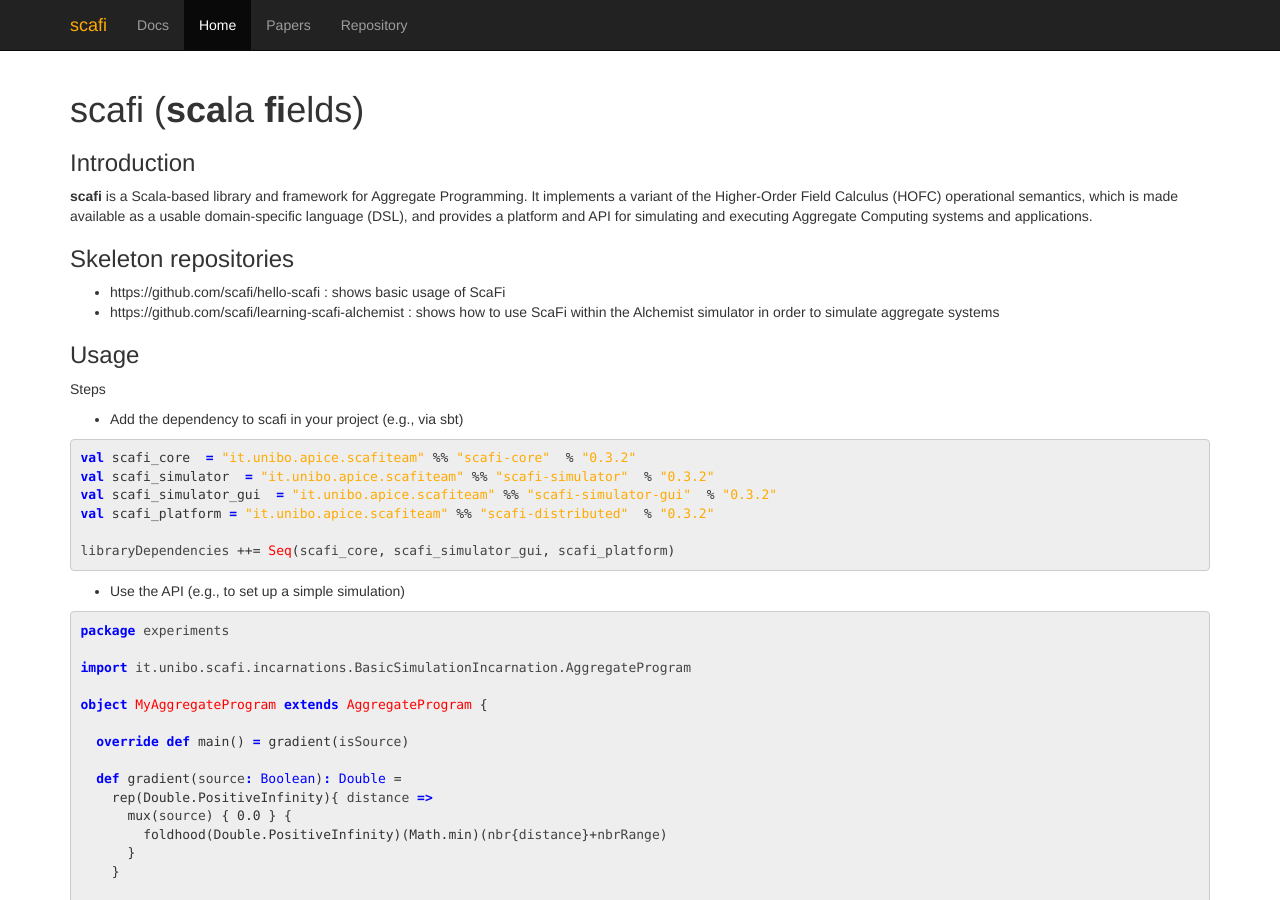
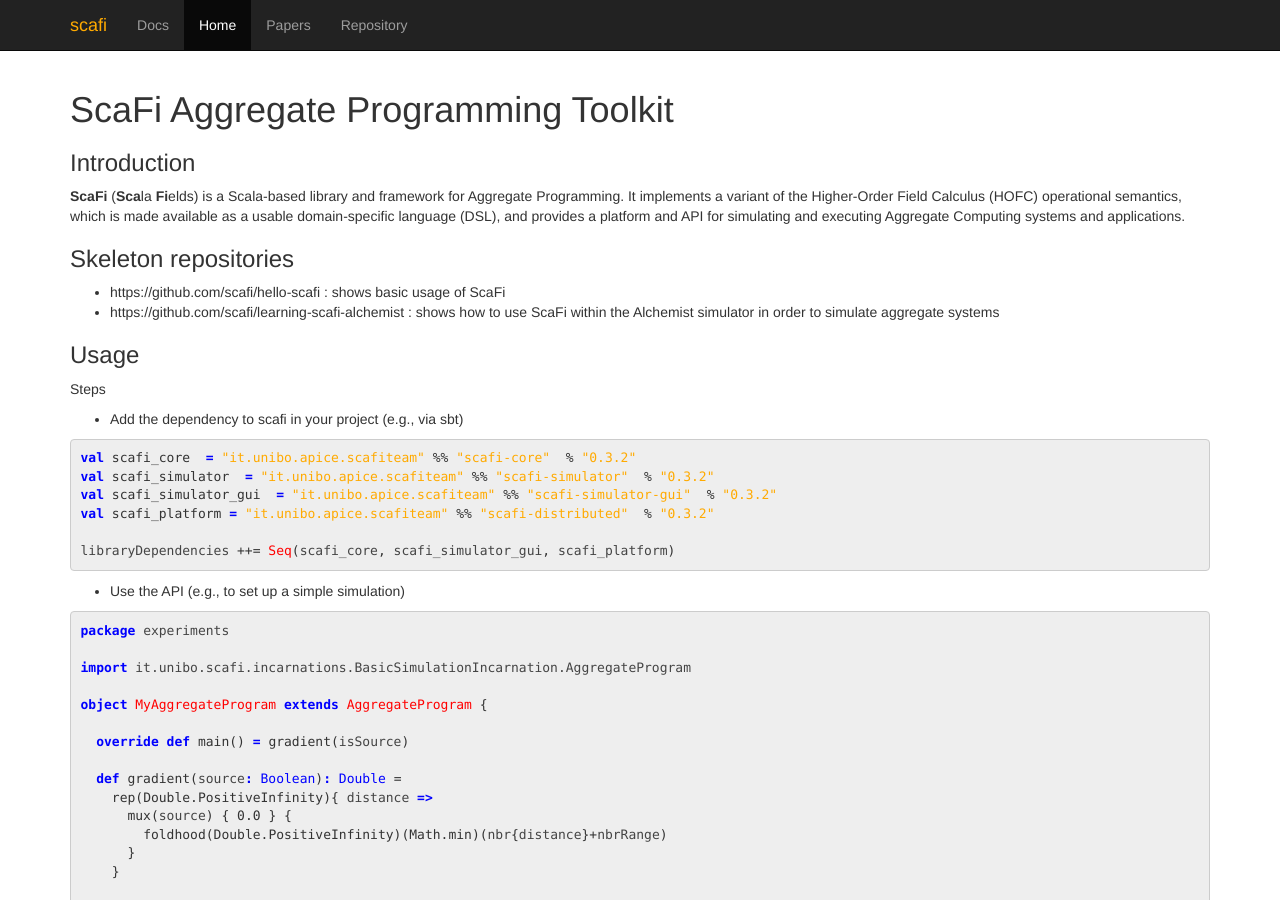
Before and after one commit to scafi/scafi.github.io, a Jekyll site: the page built from index.md, in a window 1280 px wide and 900 px high. Built offline with Jekyll 4.4.1, drawn with Linux system fonts in a browser that asks for light colours.

Commit message:
More on title

```diff
--- a/_includes/head.html
+++ b/_includes/head.html
@@ -2,7 +2,7 @@
     <meta http-equiv="Content-Type" content="text/html; charset=UTF-8"/>
     <meta name="viewport" content="width=device-width, initial-scale=1, maximum-scale=1.0"/>
 
-    <title>ScaFi - {% if page.title %}{{ page.title | escape }}{% else %}{{ site.title | escape }}{% endif %}</title>
+    <title>ScaFi Aggregate Programming Toolkit - {% if page.title %}{{ page.title | escape }}{% else %}{{ site.title | escape }}{% endif %}</title>
     <meta name="description" content="{{ page.excerpt | default: site.description | strip_html | normalize_whitespace | truncate: 160 | escape }}" />
 
 
--- a/index.md
+++ b/index.md
@@ -4,12 +4,15 @@ title: Home
 main: true
 ---
 
-# scafi (**sca**la **fi**elds) #
+# ScaFi Aggregate Programming Toolkit #
 
 
 ### Introduction ###
 
-**scafi** is a Scala-based library and framework for Aggregate Programming. It implements a variant of the Higher-Order Field Calculus (HOFC) operational semantics, which is made available as a usable domain-specific language (DSL), and provides a platform and API for simulating and executing Aggregate Computing systems and applications.
+**ScaFi** (**Sca**la **Fi**elds) is a Scala-based library and framework for Aggregate Programming.
+It implements a variant of the Higher-Order Field Calculus (HOFC) operational semantics,
+which is made available as a usable domain-specific language (DSL),
+and provides a platform and API for simulating and executing Aggregate Computing systems and applications.
 
 ### Skeleton repositories ###
 
```
